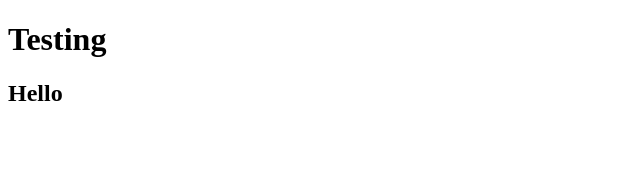
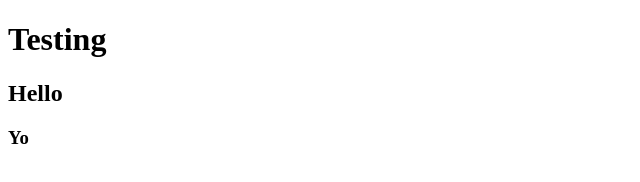
Before and after one commit to jcnolan9/first-day-repo, a plain HTML site: page index.html in a window 1280 px wide. Shown: the full height of the page, 0-640 px from the left. Drawn offline with Linux system fonts and the light colour scheme.

Commit message:
Adding h4

```diff
--- a/index.html
+++ b/index.html
@@ -6,5 +6,6 @@
     <body>
         <h1>Testing</h1>
         <h2>Hello</h2>
+        <h3>Yo</h3>
     </body>
 </html>
```
